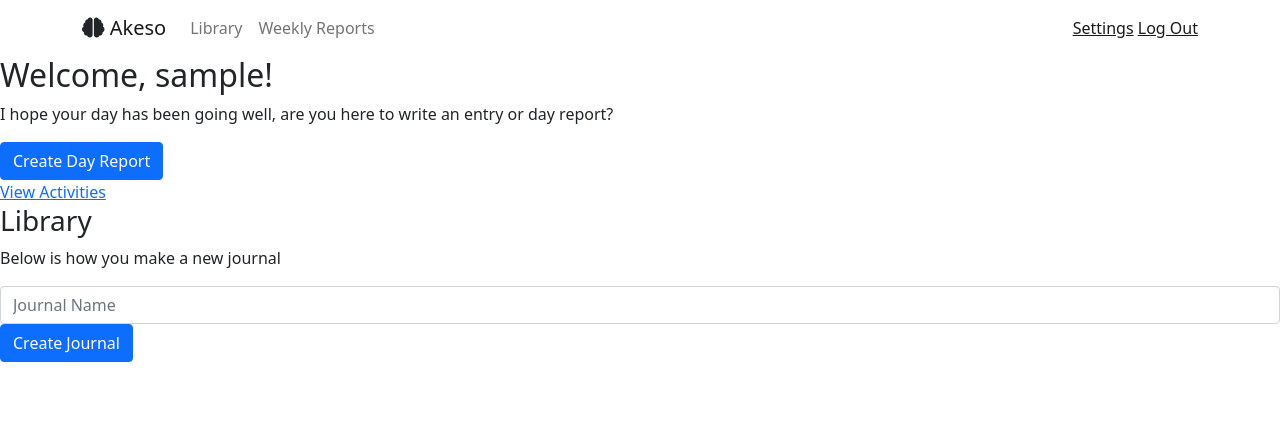
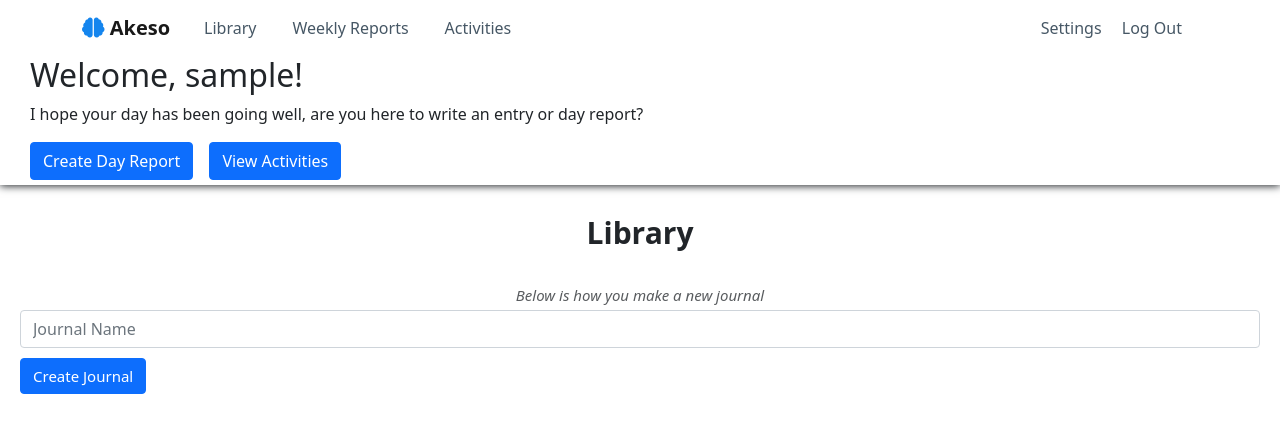
Before and after one commit to Athcns/akeso-site, a Django app: page /journals/ in a window 1280 px wide. Shown: the top 433 px of the page. Run offline with Django 3.2, Linux system fonts and the light colour scheme; the visitor is signed in with stand-in values (Sample User, id 1); data comes from the database, SQL or seed files in the repository; data that the repository does not hold is empty; parts of the project's set-up code (start-up, migrations or seed data) failed here and were passed over; some libraries are stand-ins or nearby versions.

Commit message:
Added CSS and edited HTMl to make the site more visually appealing

```diff
--- /dev/null
+++ b/akeso/journal/static/css/library.css
@@ -0,0 +1,82 @@
+.journal-name {
+  text-decoration: none;
+  color: #1485ee;
+  font-weight: 500;
+  font-size: 20px;
+}
+
+.journal-access {
+  opacity: 0.8;
+  text-align: right;
+  font-style: italic;
+}
+
+.library-title {
+  font-size: 30px;
+  text-align: center;
+  font-weight: bold;
+}
+
+.library {
+  margin-top: 30px;
+  margin-bottom: 30px;
+}
+
+.create-journal {
+  margin-left: 20px;
+  margin-right: 20px;
+  display: flex;
+  flex-direction: column;
+}
+
+.journal-input {
+  margin-bottom: 10px;
+}
+
+.create-journal button {
+  font-size: 15px;
+  font-weight: 400;
+}
+
+.create-journal p {
+  margin: 3px;
+  opacity: 0.75;
+  font-size: 15px;
+  font-style: italic;
+  text-align: center;
+}
+
+.day-report .date {
+  font-style: italic;
+  margin-left: 10px;
+  opacity: 0.5;
+}
+
+.day-report {
+}
+
+.journal-name:hover {
+  text-decoration: underline;
+}
+
+.journal-row {
+  display: flex;
+  justify-content: space-between;
+}
+
+.library-head {
+  padding-left: 30px;
+  padding-right: 30px;
+  padding-bottom: 5px;
+  box-shadow: 0px 1px 8px 0px var(--bs-gray-900);
+}
+
+.remake-day p {
+  font-style: italic;
+  margin-bottom: 0px;
+  opacity: 0.8;
+}
+
+.view-activity-button {
+  margin-left: 12px;
+}
--- /dev/null
+++ b/akeso/journal/static/css/navbar.css
@@ -0,0 +1,109 @@
+.navigation-clean-button {
+  background: #fff;
+  padding-top: .75rem;
+  padding-bottom: .75rem;
+  color: #333;
+  border-radius: 0;
+  box-shadow: none;
+  border: none;
+  margin-bottom: 0;
+}
+
+@media (min-width:768px) {
+  .navigation-clean-button {
+    padding-top: 1rem;
+    padding-bottom: 1rem;
+  }
+}
+
+.navigation-clean-button .navbar-brand {
+  font-weight: bold;
+  color: inherit;
+}
+
+.navigation-clean-button .navbar-brand:hover {
+  color: #222;
+}
+
+.navigation-clean-button .navbar-toggler {
+  border-color: #ddd;
+}
+
+.navigation-clean-button .navbar-toggler:hover, .navigation-clean-button .navbar-toggler:focus {
+  background: none;
+}
+
+.navigation-clean-button .navbar-toggler {
+  color: #888;
+}
+
+.navigation-clean-button .navbar-nav a.active, .navigation-clean-button .navbar-nav > .show > a {
+  background: none;
+  box-shadow: none;
+}
+
+.navigation-clean-button.navbar-light .navbar-nav a.active, .navigation-clean-button.navbar-light .navbar-nav a.active:focus, .navigation-clean-button.navbar-light .navbar-nav a.active:hover {
+  color: #8f8f8f;
+  box-shadow: none;
+  background: none;
+  pointer-events: none;
+}
+
+.navigation-clean-button.navbar .navbar-nav .nav-link {
+  padding-left: 18px;
+  padding-right: 18px;
+}
+
+.navigation-clean-button.navbar-light .navbar-nav .nav-link {
+  color: #465765;
+}
+
+.navigation-clean-button.navbar-light .navbar-nav .nav-link:focus, .navigation-clean-button.navbar-light .navbar-nav .nav-link:hover {
+  color: #37434d !important;
+  background-color: transparent;
+}
+
+.navigation-clean-button .navbar-nav > li > .dropdown-menu {
+  margin-top: -5px;
+  box-shadow: 0 4px 8px rgba(0,0,0,.1);
+  background-color: #fff;
+  border-radius: 2px;
+}
+
+.navigation-clean-button .dropdown-menu .dropdown-item:focus, .navigation-clean-button .dropdown-menu .dropdown-item {
+  line-height: 2;
+  font-size: 14px;
+  color: #37434d;
+}
+
+.navigation-clean-button .dropdown-menu .dropdown-item:focus, .navigation-clean-button .dropdown-menu .dropdown-item:hover {
+  background: #eee;
+  color: inherit;
+}
+
+.navigation-clean-button .actions .navlink {
+  margin-right: 1rem;
+  text-decoration: none;
+  color: #465765;
+}
+
+.navigation-clean-button .navbar-text .action-button, .navigation-clean-button .navbar-text .action-button:active, .navigation-clean-button .navbar-text .action-button:hover {
+  background: #1485ee;
+  border-radius: 20px;
+  font-size: inherit;
+  color: #fff;
+  box-shadow: none;
+  border: none;
+  text-shadow: none;
+  padding: .5rem 1rem;
+  transition: background-color 0.25s;
+  font-size: inherit;
+}
+
+.navigation-clean-button .navbar-text .action-button:hover {
+  background: #48A7FF;
+}
+
+.logo {
+  color: #1485ee;
+}
--- a/akeso/journal/templates/journal/layout.html
+++ b/akeso/journal/templates/journal/layout.html
@@ -38,6 +38,9 @@
                     <li class="nav-item">
                         <a class="nav-link" href="#">Weekly Reports</a>
                     </li>
+                    <li class="nav-item">
+                        <a class="nav-link" href="{% url 'viewActivity' %}">Activities</a>
+                    </li>
                 </ul>
                 <span class="navbar-text actions">
                     <a class="navlink" href="#">Settings</a>
--- a/akeso/journal/templates/journal/library.html
+++ b/akeso/journal/templates/journal/library.html
@@ -6,12 +6,16 @@
             <h2>Welcome, {{ request.user.username }}!</h2>
             <p>I hope your day has been going well, are you here to write an entry or day report?</p>
 
-            {% if not daily_mood %}
+        {% if not daily_mood %}
             <div class="day-report">
 
                 <button class="btn btn-primary" type="button" data-bs-toggle="modal" data-bs-target="#dayReport">
                     Create Day Report
                 </button>
+
+                <a class="view-activity-button" href="{% url 'viewActivity' %}">
+                    <button class="btn btn-primary" type="button" style="padding: 6px 12px;">View Activities</button>
+                </a>
 
                 <div class="modal fade" tabindex="-1" id="dayReport" aria-labelledby="userDayReport" aria-hidden="true">
                     <div class="modal-dialog">
@@ -55,11 +59,16 @@
             </div>
         </div>
         {% else %}
-        <p>It seems that you have made a mood report today!</p>
-        <a href="{% url 'deleteMood' %}">Recreate</a>
+        <div class="remake-day">
+            <p>You've already made a day report! You can make a new one by deleting the current one below.</p>
+            <a href="{% url 'deleteMood' %}">
+                <button class="btn btn-primary" type="button">Delete Day Report</button>
+            </a>
+            <a class="view-activity-button" href="{% url 'viewActivity' %}">
+                <button class="btn btn-primary" type="button" style="padding: 6px 12px;">View Activities</button>
+            </a>
+        </div>
         {% endif %}
-
-        <a href="{% url 'viewActivity' %}">View Activities</a>
 
         <div class="library">
             <h3 class="library-title">Library</h3>
```
Also changed, not shown: akeso/journal/static/css/activity.css (added, +57 -0 lines), akeso/journal/static/css/create.css (added, +35 -0 lines), akeso/journal/static/css/entry.css (added, +38 -0 lines), akeso/journal/static/css/journal.css (added, +69 -0 lines).
